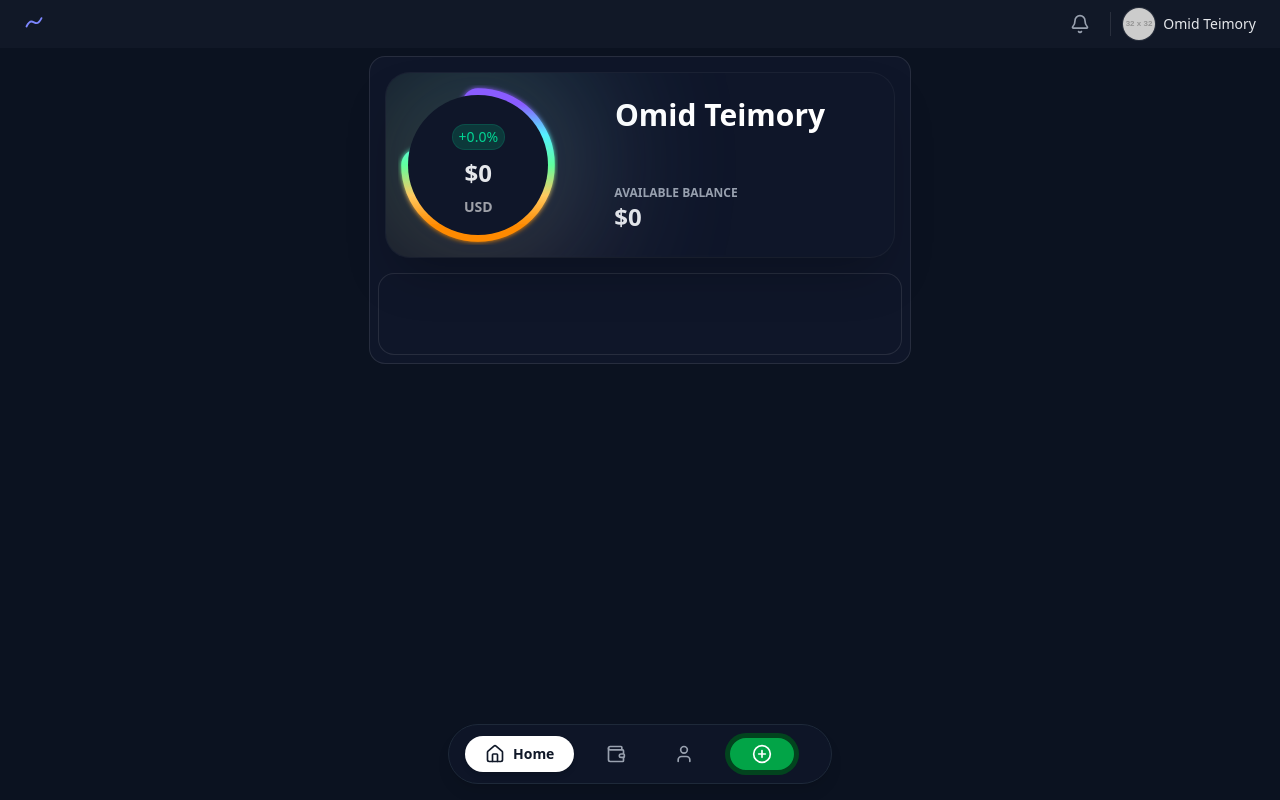
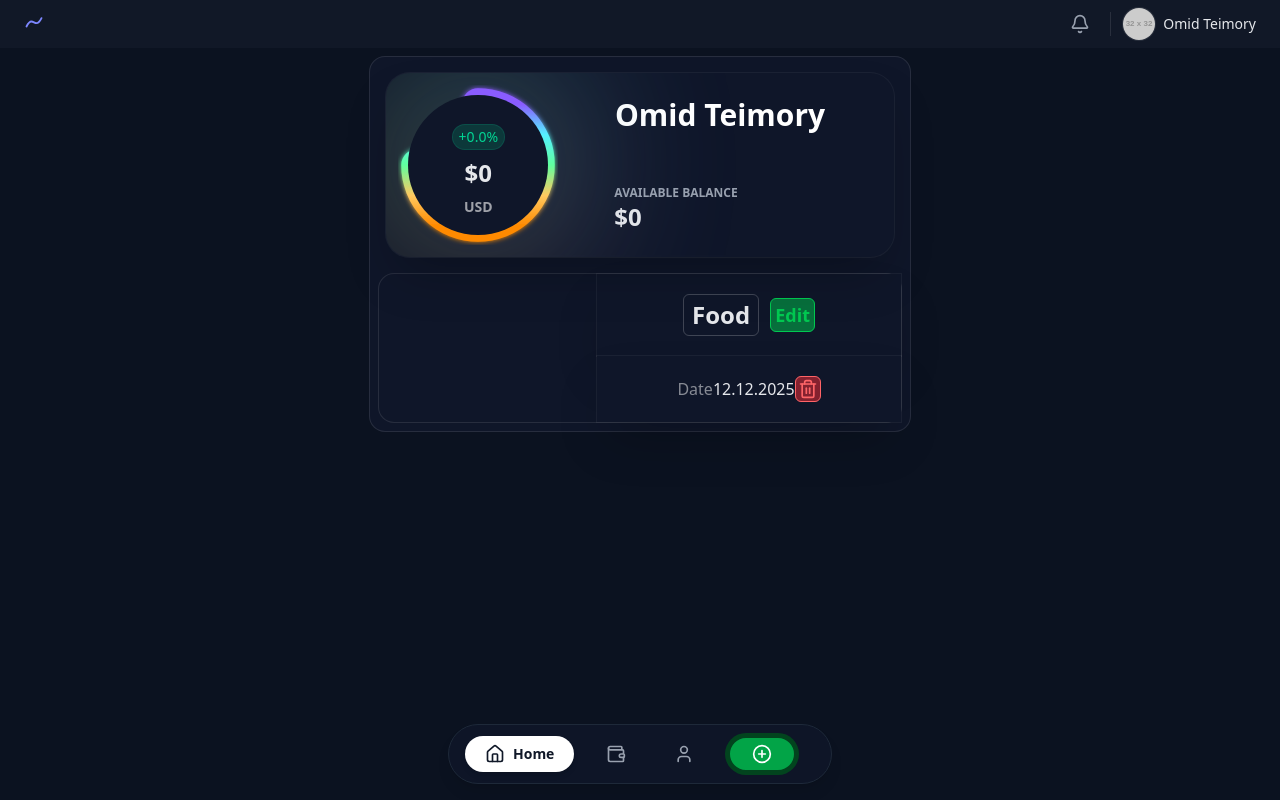
Before and after one commit to omid2007hope/Wallet, a React (Vite) app: page / in a window 1280 px wide. Built offline with nearby package versions, Linux system fonts and the light colour scheme.

Commit message:
writing the items foundation

```diff
--- a/src/components/Home/Expense.jsx
+++ b/src/components/Home/Expense.jsx
@@ -1,4 +1,5 @@
 import Balance from "../Wallet/Balance";
+import Items from "./Items";
 
 export default function Expense() {
   return (
@@ -8,7 +9,9 @@ export default function Expense() {
           <div className="text-3xl font-bold">
             <Balance />
           </div>
-          <div className="rounded-2xl border border-white/10 bg-[#0F1629] p-10 m-2"></div>
+          <div className="rounded-2xl border border-white/10 bg-[#0F1629] m-2">
+            <Items />
+          </div>
         </div>
       </div>
     </div>
--- /dev/null
+++ b/src/components/Home/Items.jsx
@@ -0,0 +1,30 @@
+import Card from "../Wallet/Card";
+
+import { Trash2 } from "lucide-react";
+
+export default function Items() {
+  return (
+    <div className="flex flex-row justify-between items-center rounded-3xl">
+      <div className="flex flex-col justify-center items-center">
+        {/* <Card /> */}
+      </div>
+      <div className="flex flex-col justify-center items-center">
+        <div className="w-full flex flex-row justify-around items-center py-5 px-20 bg-[#0F1629] shadow-2xl ring-1 ring-white/5">
+          <p className="text-2xl font-bold border-1 border-white/20 rounded-md py-1 px-2">
+            Food
+          </p>
+          <button className="text-lg font-bold text-green-500 bg-green-500/50 py-0.5 px-1 rounded-md border-1 border-green-500 ">
+            Edit
+          </button>
+        </div>
+        <div className="w-full flex flex-row justify-around items-center py-5 px-20 bg-[#0F1629] shadow-2xl ring-1 ring-white/5">
+          <span className="text-white/50">Date</span>
+          <p className="">12.12.2025</p>
+          <button className="bg-red-500/50 text-red-400 border-1 border-red-400 rounded-md py-0.5 px-0.5">
+            <Trash2 size={20} />
+          </button>
+        </div>
+      </div>
+    </div>
+  );
+}
```
